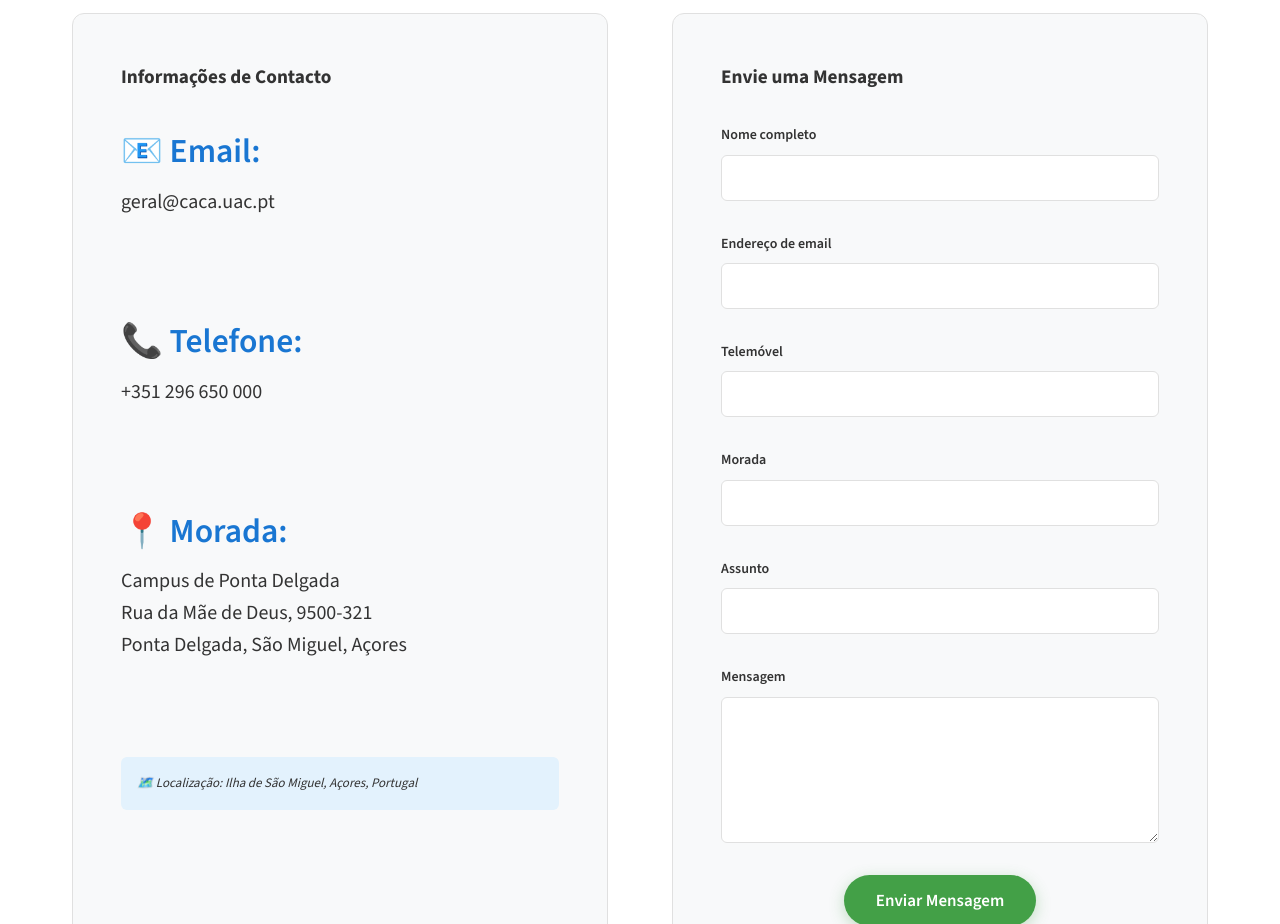
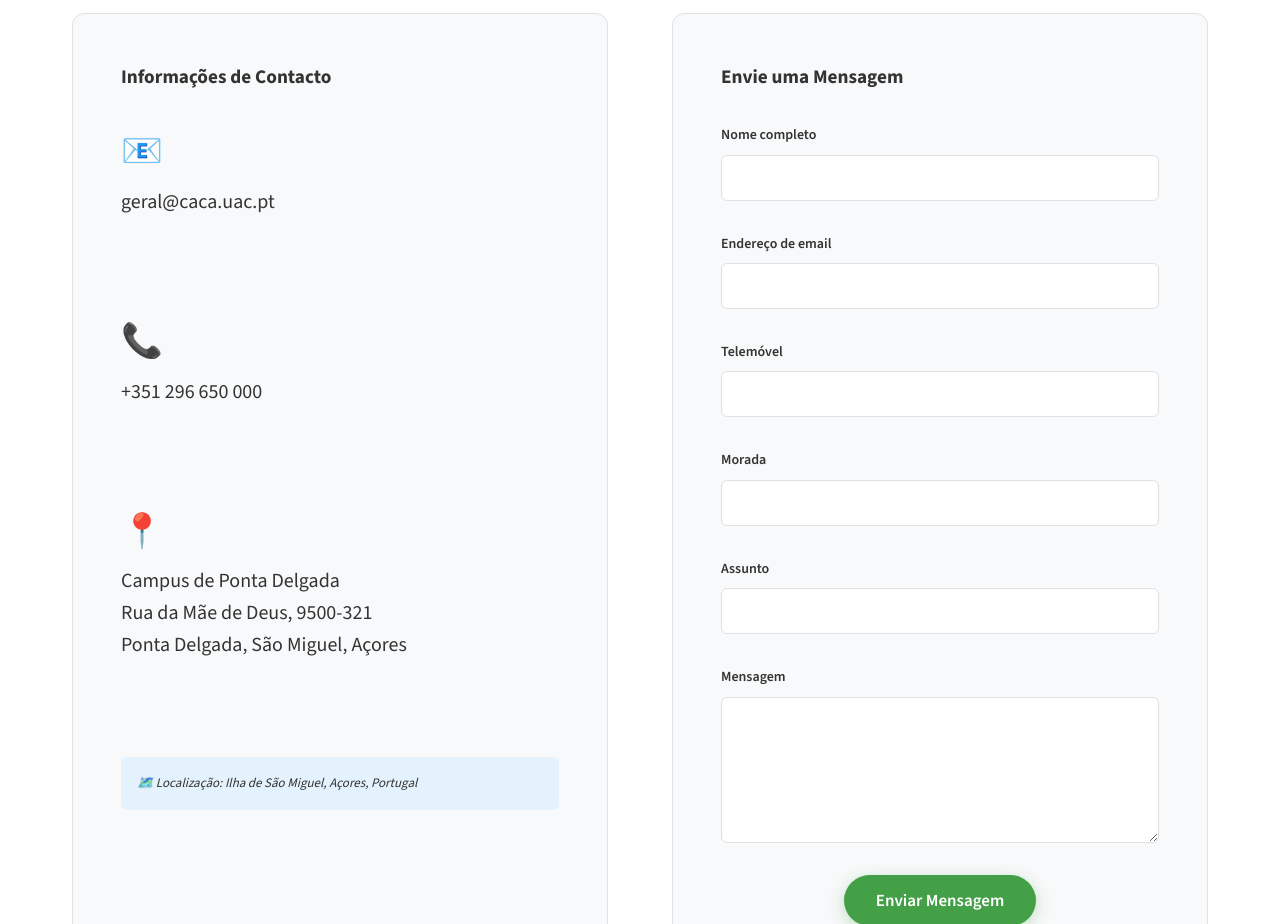
Before and after one commit to xaviluisxavier/CACA_Landing_Page, a plain HTML site: page index.html in a window 1280 px wide. Shown: the part 2900-3824 px from the top of the page. Drawn offline with nearby package versions, Linux system fonts and the light colour scheme.

Commit message:
Update index.html

```diff
--- a/index.html
+++ b/index.html
@@ -238,17 +238,17 @@
                         <h3 class="contact-info-title">Informações de Contacto</h3>
 
                         <div class="contact-item">
-                            <strong class="contact-label">📧 Email:</strong>
+                            <strong class="contact-label">📧</strong>
                             <a href="mailto:geral@caca.uac.pt" class="contact-value">geral@caca.uac.pt</a>
                         </div>
 
                         <div class="contact-item">
-                            <strong class="contact-label">📞 Telefone:</strong>
+                            <strong class="contact-label">📞</strong>
                             <span class="contact-value">+351 296 650 000</span>
                         </div>
 
                         <div class="contact-item">
-                            <strong class="contact-label">📍 Morada:</strong>
+                            <strong class="contact-label">📍</strong>
                             <address class="contact-value">
                                 Campus de Ponta Delgada<br>
                                 Rua da Mãe de Deus, 9500-321<br>
```
